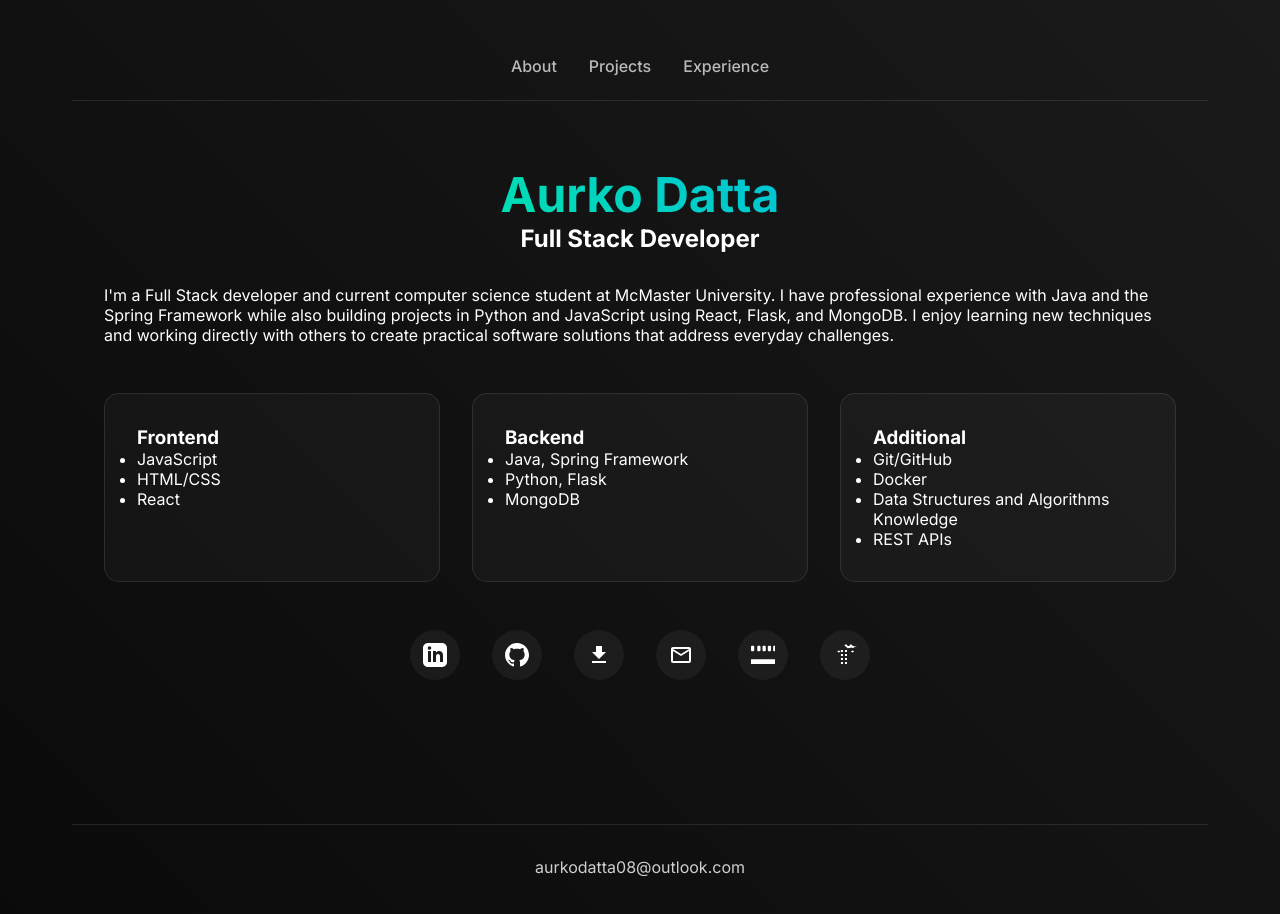
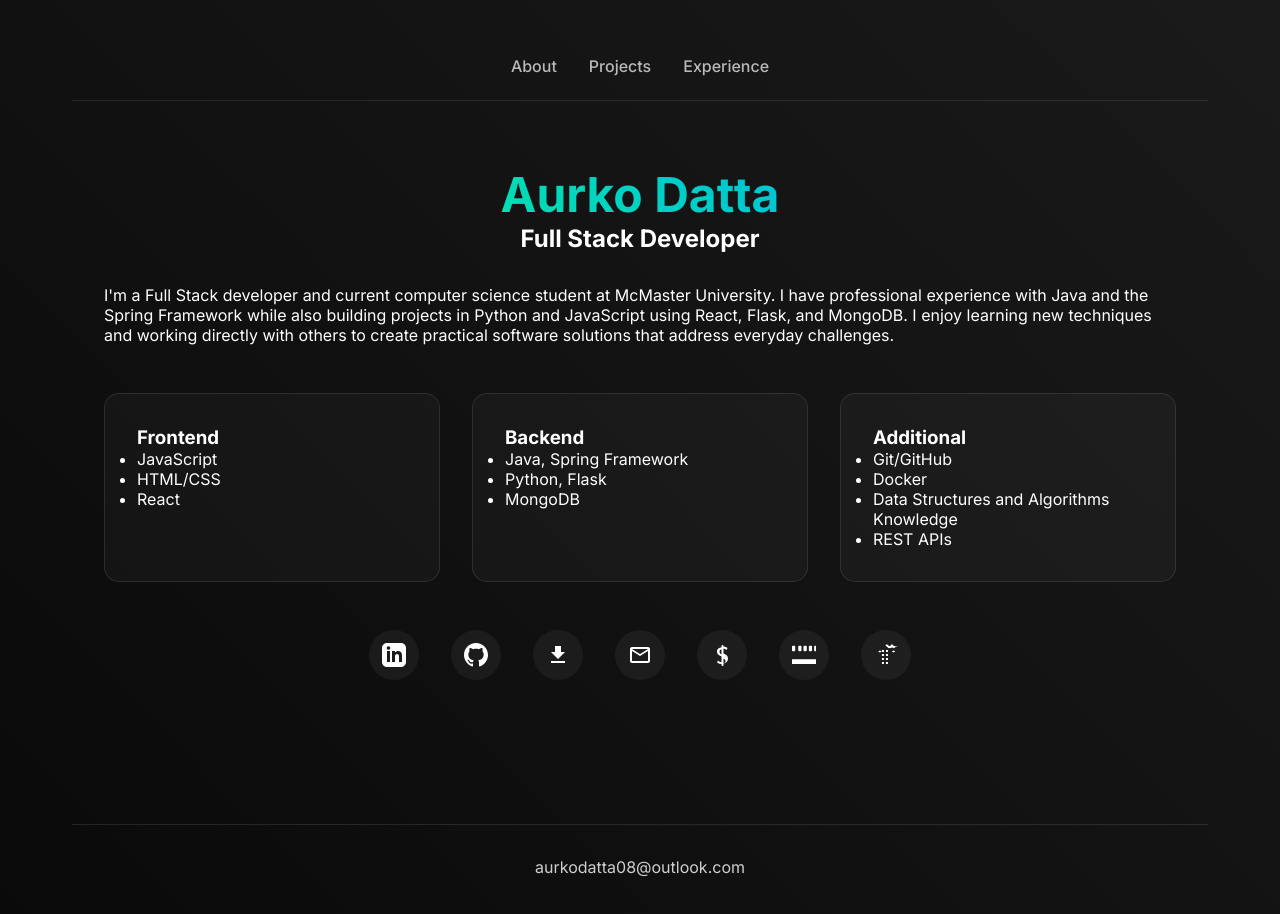
Before and after one commit to AurkoDatta/Portfolio, a React (Vite) app: page / in a window 1280 px wide. Shown: the top 914 px of the page. Built offline with nearby package versions, Linux system fonts and the light colour scheme.

Commit message:
Added a PayPal icon

```diff
--- a/src/Components/About.jsx
+++ b/src/Components/About.jsx
@@ -45,27 +45,33 @@ export default function About() {
             </div>
 
             <div className="social-links">
-                <a href="https://www.linkedin.com/in/aurko-datta-624623284/" className="icon-link">
+                <a href="https://www.linkedin.com/in/aurko-datta-624623284/" className="icon-link" target="_blank" rel="noreferrer">
                     <svg width="24" height="24" viewBox="0 0 24 24" fill="white">
                         <path d="M19 0h-14c-2.761 0-5 2.239-5 5v14c0 2.761 2.239 5 5 5h14c2.762 0 5-2.239 5-5v-14c0-2.761-2.238-5-5-5zm-11 19h-3v-11h3v11zm-1.5-12.268c-.966 0-1.75-.79-1.75-1.764s.784-1.764 1.75-1.764 1.75.79 1.75 1.764-.783 1.764-1.75 1.764zm13.5 12.268h-3v-5.604c0-3.368-4-3.113-4 0v5.604h-3v-11h3v1.765c1.396-2.586 7-2.777 7 2.476v6.759z"/>
                     </svg>
                 </a>
 
-                <a href="https://github.com/AurkoDatta" className="icon-link">
+                <a href="https://github.com/AurkoDatta" className="icon-link" target="_blank" rel="noreferrer">
                     <svg width="24" height="24" viewBox="0 0 24 24" fill="white">
                         <path d="M12 0c-6.626 0-12 5.373-12 12 0 5.302 3.438 9.8 8.207 11.387.599.111.793-.261.793-.577v-2.234c-3.338.726-4.033-1.416-4.033-1.416-.546-1.387-1.333-1.756-1.333-1.756-1.089-.745.083-.729.083-.729 1.205.084 1.839 1.237 1.839 1.237 1.07 1.834 2.807 1.304 3.492.997.107-.775.418-1.305.762-1.604-2.665-.305-5.467-1.334-5.467-5.931 0-1.311.469-2.381 1.236-3.221-.124-.303-.535-1.524.117-3.176 0 0 1.008-.322 3.301 1.23.957-.266 1.983-.399 3.003-.404 1.02.005 2.047.138 3.006.404 2.291-1.552 3.297-1.23 3.297-1.23.653 1.653.242 2.874.118 3.176.77.84 1.235 1.911 1.235 3.221 0 4.609-2.807 5.624-5.479 5.921.43.372.823 1.102.823 2.222v3.293c0 .319.192.694.801.576 4.765-1.589 8.199-6.086 8.199-11.386 0-6.627-5.373-12-12-12z"/>
                     </svg>
                 </a>
 
-                <a href="/resume.pdf" download className="icon-link">
+                <a href="/resume.pdf" download className="icon-link" target="_blank" rel="noreferrer">
                     <svg width="24" height="24" viewBox="0 0 24 24" fill="white">
                         <path d="M19 9h-4V3H9v6H5l7 7 7-7zM5 18v2h14v-2H5z"/>
                     </svg>
                 </a>
 
-                <a href="mailto:aurkodatta08@outlook.com" className="icon-link">
+                <a href="mailto:aurkodatta08@outlook.com" className="icon-link" target="_blank" rel="noreferrer">
                     <svg width="24" height="24" viewBox="0 0 24 24" fill="white">
                         <path d="M20 4H4c-1.1 0-1.99.9-1.99 2L2 18c0 1.1.9 2 2 2h16c1.1 0 2-.9 2-2V6c0-1.1-.9-2-2-2zm0 14H4V8l8 5 8-5v10zm-8-7L4 6h16l-8 5z"/>
+                    </svg>
+                </a>
+
+                <a href="https://paypal.me/aurrko?country.x=CA&locale.x=en_US" className="icon-link" target="_blank" rel="noreferrer">
+                    <svg width="24" height="24" viewBox="0 0 24 24" fill="white">
+                        <path d="M12.5 2C12.5 2 11.5 2 11.5 3V4.5C9.5 4.5 7 5.5 7 8.5C7 11.5 9.5 12.5 11.5 13.5V19C10.5 19 9 18.5 8 17.5L7 19.5C8.5 20.5 10 21 11.5 21V22C11.5 23 12.5 23 12.5 23C12.5 23 13.5 23 13.5 22V20.5C16.5 20 18 18 18 15.5C18 12.5 15.5 11.5 13.5 10.5V5.5C14.5 5.5 15.5 6 16.5 7L17.5 5C16 4 14.5 3.5 13.5 3.5V3C13.5 2 12.5 2 12.5 2ZM11.5 6.5V11.5C10.5 11 9.5 10 9.5 8.5C9.5 7 10.5 6.5 11.5 6.5ZM13.5 15.5C14.5 16 15.5 17 15.5 18C15.5 19.5 14.5 20 13.5 20V15.5Z"/>
                     </svg>
                 </a>
 
```
